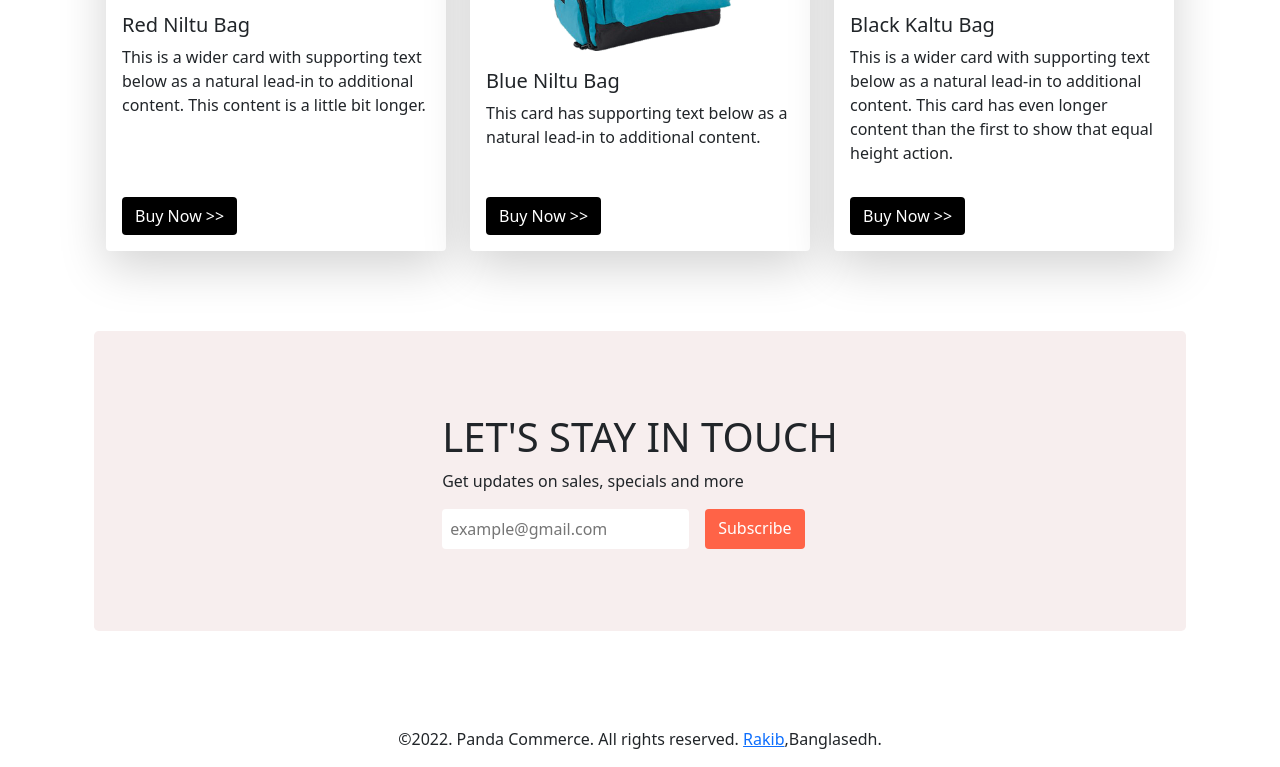
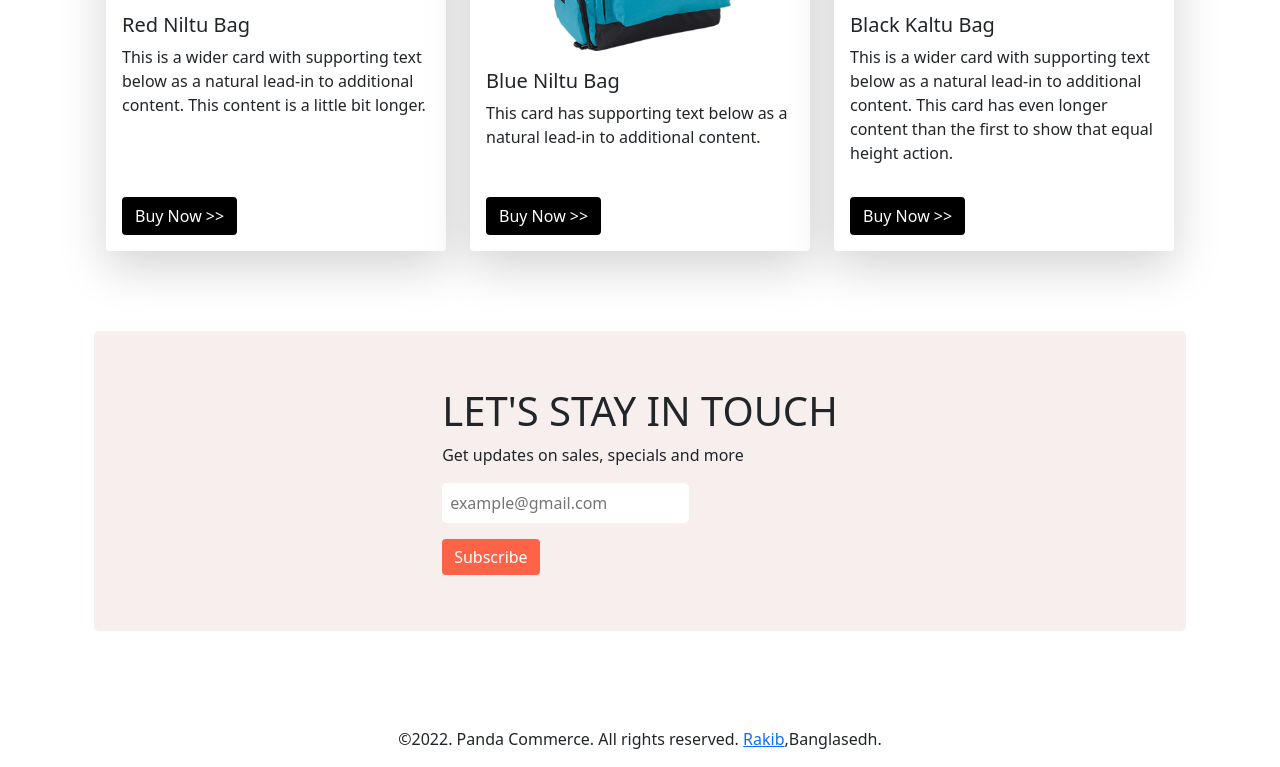
Before and after one commit to rakib-007/panda-e-commerce, a plain HTML site: page index.html in a window 1280 px wide. Shown: the part 1704-2471 px from the top of the page. Drawn offline with nearby package versions, Linux system fonts and the light colour scheme.

Commit message:
fix commit

```diff
--- a/index.html
+++ b/index.html
@@ -239,11 +239,12 @@
                         Get updates on sales, specials and more
 
                     </p>
-                    <div class="d-flex">
-                      <input class="p-2 border-0 rounded" placeholder="example@gmail.com" type="email" name="" id="">
 
-                    <div style="background-color: tomato;" class="btn btn text-white ms-3">Subscribe</div>
-                    </div>
+                      <input class="p-2 border-0 rounded-3" placeholder="example@gmail.com" type="email" name="" id="">
+                      <br>
+
+                    <div style="background-color: tomato;" class="btn btn text-white mt-3 border-0 ">Subscribe</div>
+
                 </div>
             </section>
     </main>
```
